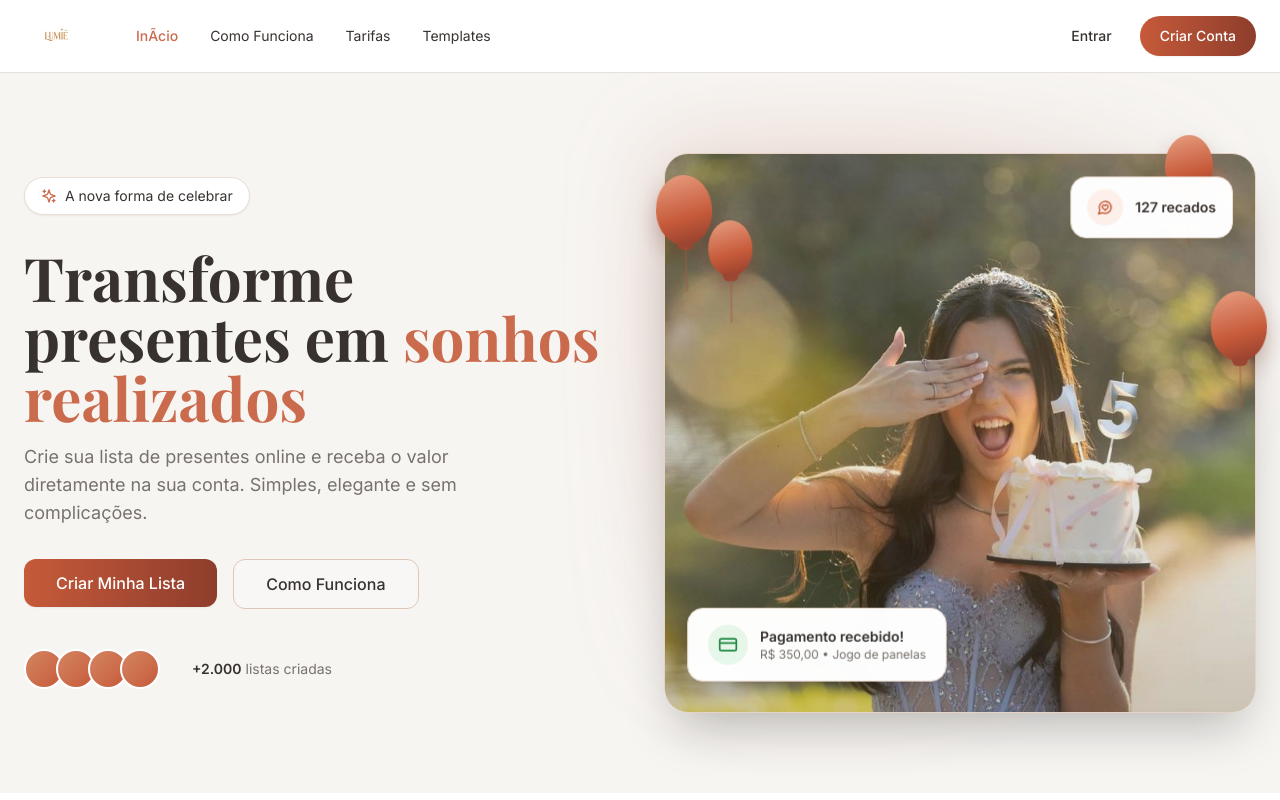
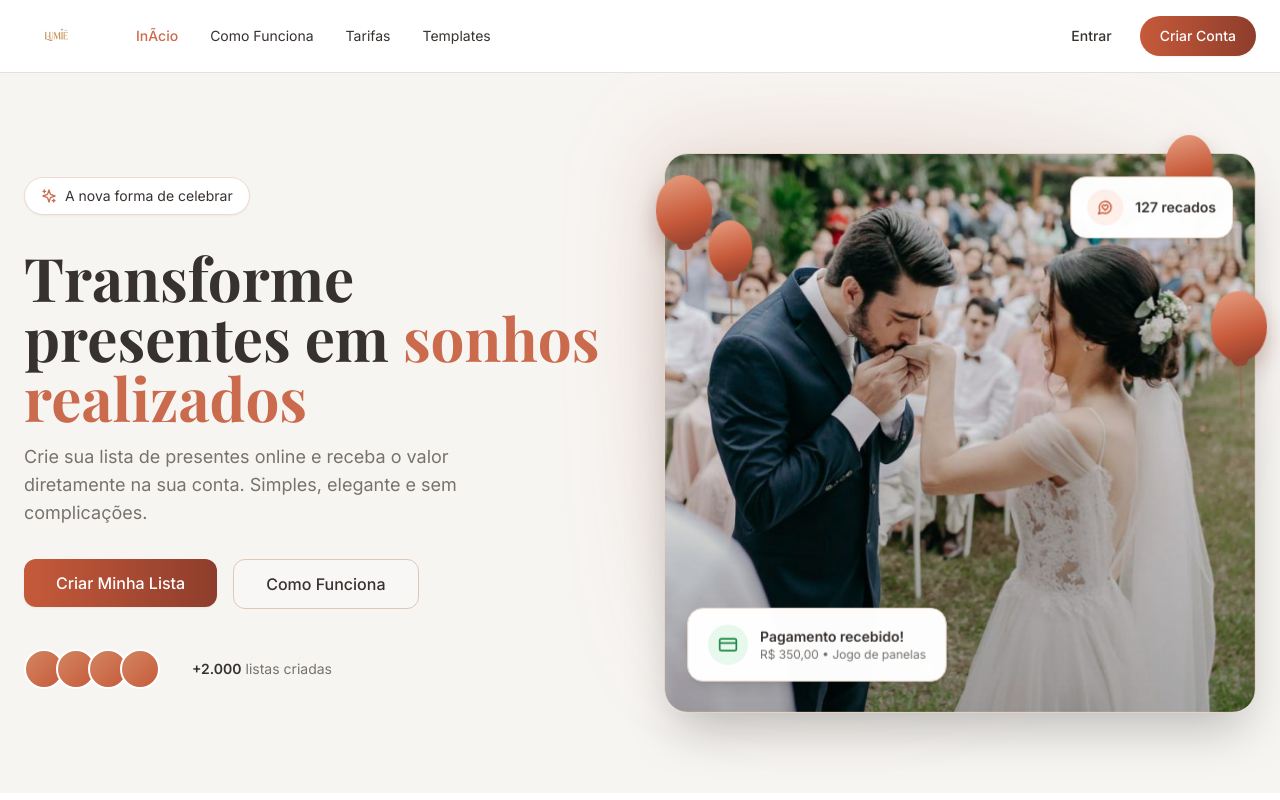
Before and after one commit to lumieconvites-netizen/lumie-presentes, a Next.js app: page / in a window 1280 px wide. Shown: the top 800 px of the page. Built offline with nearby package versions, Linux system fonts and the light colour scheme; no server answers.

Commit message:
tweak: reorder hero slideshow sequence and sync animation duration

```diff
--- a/app/page.tsx
+++ b/app/page.tsx
@@ -7,10 +7,9 @@ import { CalendarCheck2, ImageIcon, MessageCircleHeart, TimerReset, Sparkles, Cr
 const heroSlides = [
   { src: '/hero-slides/15-anos-01.jpg', alt: 'Festa de 15 anos 1' },
   { src: '/hero-slides/15-anos-02.jpg', alt: 'Festa de 15 anos 2' },
-  { src: '/hero-slides/15-anos-03.jpg', alt: 'Festa de 15 anos 3' },
   { src: '/hero-slides/casamento-01.jpg', alt: 'Casamento 1' },
+  { src: '/hero-slides/aniversario-menina-01.jpg', alt: 'Aniversario de menina' },
   { src: '/hero-slides/casamento-02.jpg', alt: 'Casamento 2' },
-  { src: '/hero-slides/aniversario-menina-01.jpg', alt: 'Aniversario de menina' },
   { src: '/hero-slides/aniversario-menino-01.jpg', alt: 'Aniversario de menino' },
 ];
 
@@ -129,7 +128,10 @@ export default function HomePage() {
                     fill
                     priority={index === 0}
                     className="hero-slide object-cover"
-                    style={{ animationDelay: `${index * 3}s` }}
+                    style={{
+                      animationDelay: `${index * 3}s`,
+                      animationDuration: `${heroSlides.length * 3}s`,
+                    }}
                   />
                 ))}
                 <div className="absolute inset-0 bg-gradient-to-t from-black/20 via-black/5 to-transparent" />
```
